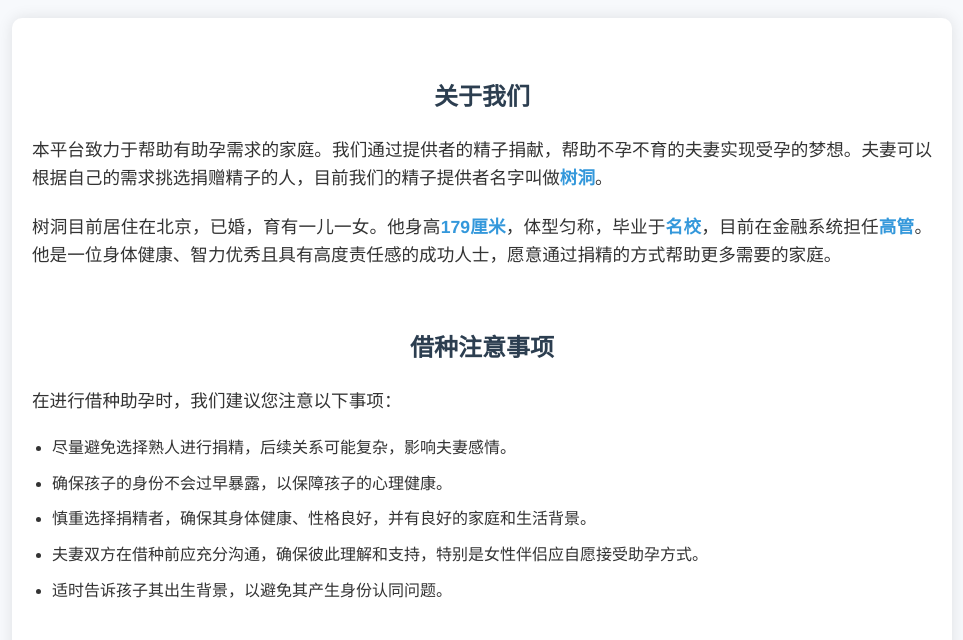
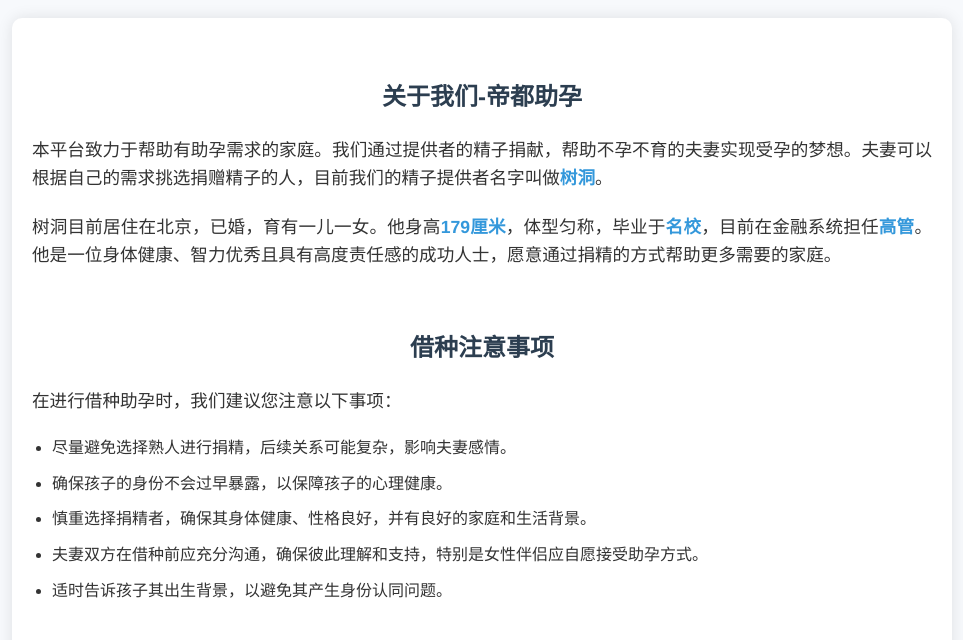
Before and after one commit to ninithepug/daiyun, a website: page index.html in a window 1280 px wide. Shown: the part 96-736 px from the top of the page, without its empty margins (158-1121 px from the left). Drawn offline with Linux system fonts and the light colour scheme.

Commit message:
Update index.html with the latest changes

```diff
--- a/index.html
+++ b/index.html
@@ -91,9 +91,10 @@
     <div class="container">
         <!-- 关于我们 -->
         <section id="about">
-            <h2>关于我们</h2>
+            <h2>关于我们-帝都助孕</h2>
             <p>本平台致力于帮助有助孕需求的家庭。我们通过提供者的精子捐献，帮助不孕不育的夫妻实现受孕的梦想。夫妻可以根据自己的需求挑选捐赠精子的人，目前我们的精子提供者名字叫做<span class="highlight">树洞</span>。</p>
             <p>树洞目前居住在北京，已婚，育有一儿一女。他身高<span class="highlight">179厘米</span>，体型匀称，毕业于<span class="highlight">名校</span>，目前在金融系统担任<span class="highlight">高管</span>。他是一位身体健康、智力优秀且具有高度责任感的成功人士，愿意通过捐精的方式帮助更多需要的家庭。</p>
+
         </section>
 
         <!-- 注意事项 -->
```
